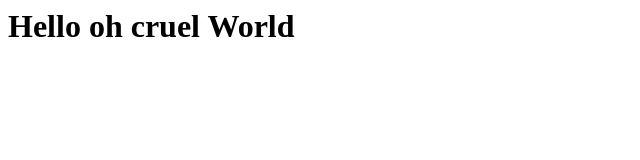
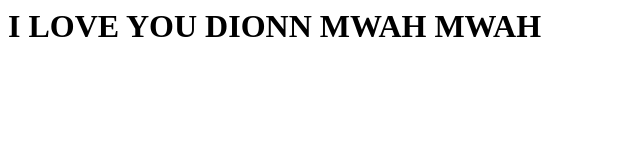
Before and after one commit to FranceRafaelSalacut/PANPAN_PAGE, a plain HTML site: page index.html in a window 1280 px wide. Shown: the whole page, without its empty margins (0-640 px from the left). Drawn offline with Linux system fonts and the light colour scheme.

Commit message:
Update index.html

```diff
--- a/index.html
+++ b/index.html
@@ -1 +1 @@
-<h1> Hello oh cruel World</h1>
+<h1>I LOVE YOU DIONN MWAH MWAH</h1>
```
